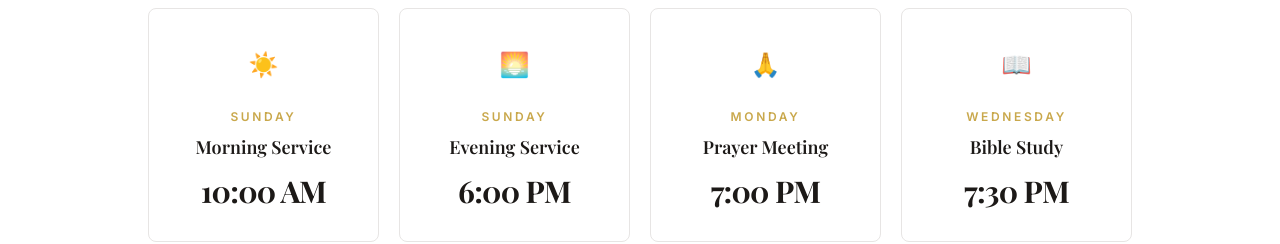
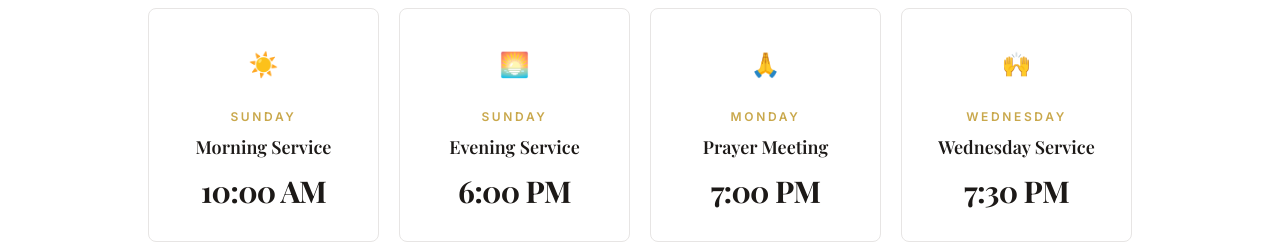
Before and after one commit to RBurns02/Springhill-church-web, a Next.js app: page / in a window 1280 px wide. Shown: the part 1320-1564 px from the top of the page. Built offline with nearby package versions, Linux system fonts and the light colour scheme; a web font is replaced by a local one.

Commit message:
Rename Wednesday Bible Study to Wednesday Service
https://claude.ai/code/session_01MC6jFUkzmnssAkeDp4CuJa

```diff
--- a/app/page.tsx
+++ b/app/page.tsx
@@ -13,7 +13,7 @@ const serviceTimes = [
   { day: 'Sunday',    session: 'Morning Service', time: '10:00 AM', icon: '☀️' },
   { day: 'Sunday',    session: 'Evening Service',  time: '6:00 PM',  icon: '🌅' },
   { day: 'Monday',    session: 'Prayer Meeting',   time: '7:00 PM',  icon: '🙏' },
-  { day: 'Wednesday', session: 'Bible Study',      time: '7:30 PM',  icon: '📖' },
+  { day: 'Wednesday', session: 'Wednesday Service', time: '7:30 PM',  icon: '🙌' },
 ];
 
 const expectations = [
--- a/app/prayer/page.tsx
+++ b/app/prayer/page.tsx
@@ -186,7 +186,7 @@ export default function PrayerPage() {
                     { label: 'Sunday Morning Service',   day: 'Sunday',    time: '10:00 AM' },
                     { label: 'Sunday Evening Service',   day: 'Sunday',    time: '6:00 PM'  },
                     { label: 'Monday Prayer Meeting',    day: 'Monday',    time: '7:00 PM'  },
-                    { label: 'Wednesday Bible Study',    day: 'Wednesday', time: '7:30 PM'  },
+                    { label: 'Wednesday Service',        day: 'Wednesday', time: '7:30 PM'  },
                   ].map((s) => (
                     <li key={s.label} className="py-3 flex items-center justify-between">
                       <div>
--- a/components/EventCalendar.tsx
+++ b/components/EventCalendar.tsx
@@ -34,7 +34,7 @@ function recurringFor(date: Date): CalEvent[] {
     }
   }
   if (dow === 1) events.push({ title: 'Prayer Meeting', time: '7:00 PM',  type: 'regular' });
-  if (dow === 3) events.push({ title: 'Bible Study',    time: '7:30 PM',  type: 'regular' });
+  if (dow === 3) events.push({ title: 'Wednesday Service', time: '7:30 PM', type: 'regular' });
 
   return events;
 }
```
